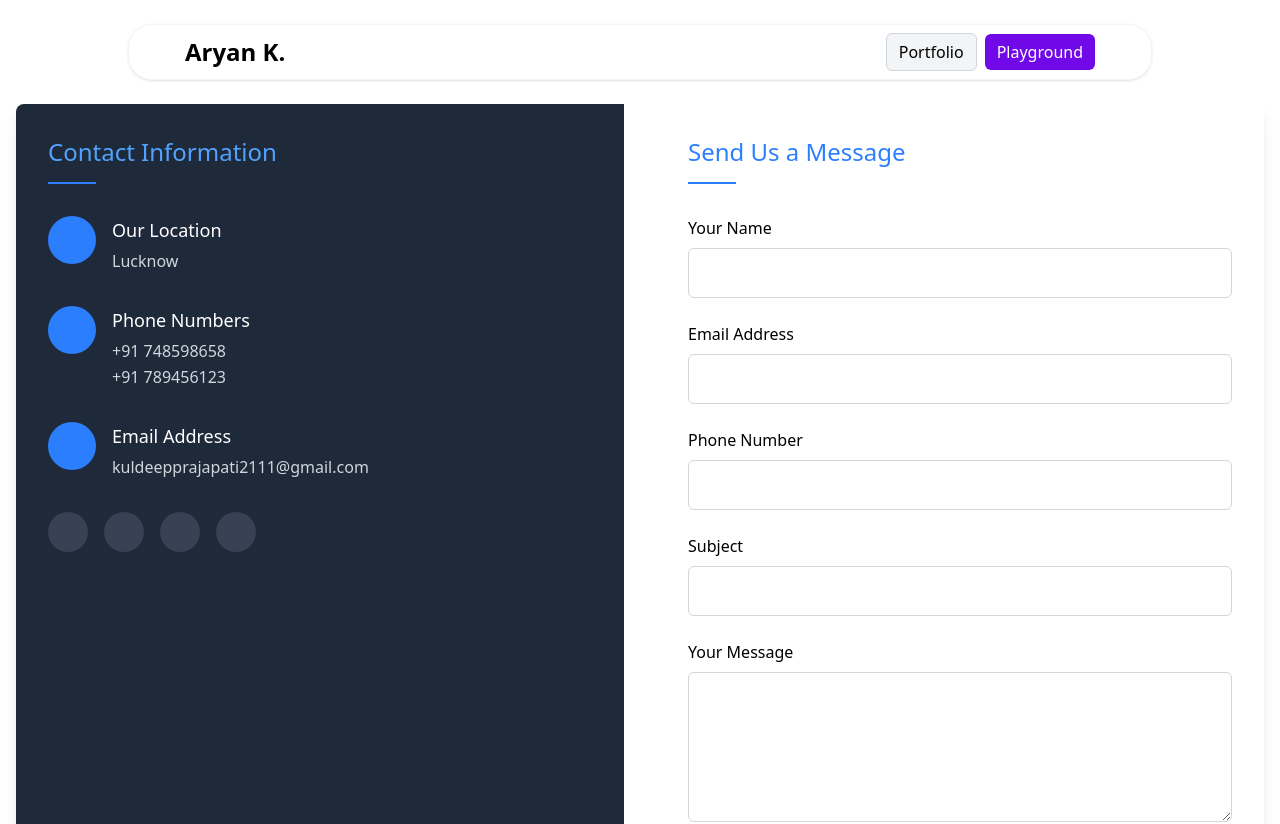
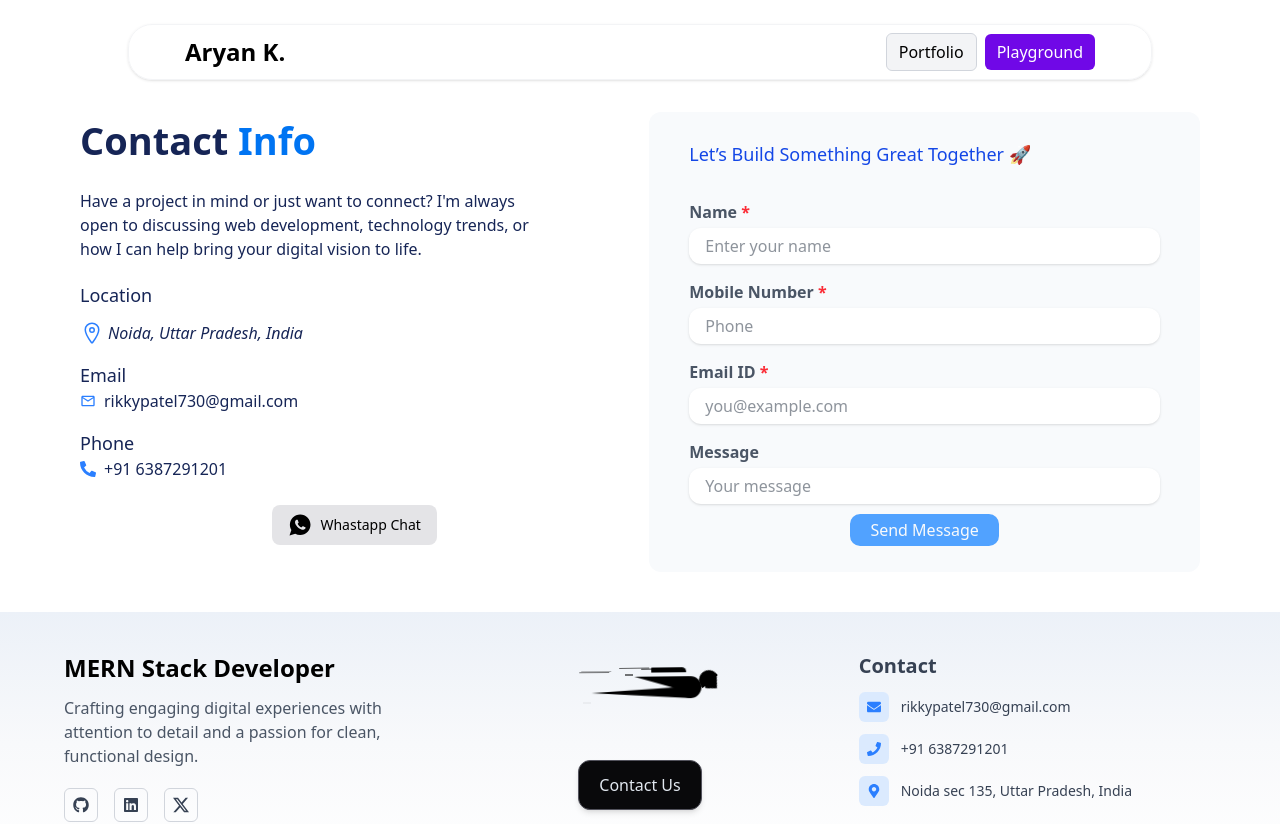
Before and after one commit to aryank730/Portfolio-s, a React (Vite) app: page /Contact in a window 1280 px wide. Shown: the top 824 px of the page. Built offline with nearby package versions, Linux system fonts and the light colour scheme; the HTML template or start-up script is replaced by a standard one.

Commit message:
contact page added

```diff
--- a/src/Component/Pages/Contact.jsx
+++ b/src/Component/Pages/Contact.jsx
@@ -1,123 +1,235 @@
-import React from 'react';
+import React, { useState } from 'react';
+import { IoLocationOutline } from "react-icons/io5";
+import { MdOutlineEmail } from "react-icons/md";
+import { FaPhoneAlt } from "react-icons/fa";
+import { useNavigate } from 'react-router-dom';
+import { IoLogoWhatsapp } from "react-icons/io";
 
 const Contact = () => {
+  const navigate = useNavigate();
+
+  const [formData, setFormData] = useState({
+    name: '',
+    tel: '',
+    email: '',
+    message: ''
+  });
+
+  const [showPopup, setShowPopup] = useState(false);
+
+  // ✅ Replace this with your actual Google Form "formResponse" URL
+  const GOOGLE_FORM_ACTION_URL = 'https://docs.google.com/forms/u/0/d/e/YOUR_FORM_ID/formResponse';
+
+  // ✅ Replace entry.xxxxxx with your actual Google Form field entry IDs
+  const ENTRY_IDS = {
+    name: "entry.1111111111",
+    tel: "entry.2222222222",
+    email: "entry.3333333333",
+    message: "entry.4444444444"
+  };
+
+  const handleChange = (e) => {
+    const { name, value } = e.target;
+    setFormData((prev) => ({
+      ...prev,
+      [name]: value
+    }));
+  };
+
+  const handleSubmit = async (e) => {
+    e.preventDefault();
+
+    // Create FormData object
+    const formBody = new FormData();
+    formBody.append(ENTRY_IDS.name, formData.name);
+    formBody.append(ENTRY_IDS.tel, formData.tel);
+    formBody.append(ENTRY_IDS.email, formData.email);
+    formBody.append(ENTRY_IDS.message, formData.message);
+
+    try {
+      // Submit silently to Google Form
+      await fetch(GOOGLE_FORM_ACTION_URL, {
+        method: "POST",
+        mode: "no-cors",
+        body: formBody,
+      });
+
+      // Show success popup
+      setShowPopup(true);
+
+      // Reset form
+      setFormData({
+        name: '',
+        tel: '',
+        email: '',
+        message: ''
+      });
+    } catch (error) {
+      alert("Something went wrong. Please try again.");
+      console.error(error);
+    }
+  };
+
+  const handleContinue = () => {
+    setShowPopup(false);
+    navigate("/Aplayground/BMIcalc");
+  };
+
   return (
     <>
+      <section className="lg:flex lg:gap-5 py-10 lg:px-20 md:px-10 px-5 mt-12 md:mt-18 text-blue-950">
+        {/* Contact Info */}
+        <div className="lg:w-1/2 lg:pb-0 pb-10">
+          <h2 className="text-[38px] font-bold mb-5">
+            Contact <span className="text-[#0074F2]">Info</span>
+          </h2>
+          <p className="pb-5 lg:pr-20">
+            Have a project in mind or just want to connect? I'm always open to discussing web development, technology trends, or how I can help bring your digital vision to life.
+          </p>
 
-      <section className="contact-section mt-18">
-        <div className="container mx-auto px-4 py-8">
-          <div className="grid md:grid-cols-2 gap-8 bg-white rounded-lg shadow-lg overflow-hidden">
-
-            {/* Contact Info */}
-            <div className="p-8 bg-gray-800 text-white">
-              <h2 className="text-2xl text-blue-400 mb-8 relative pb-4">
-                Contact Information
-                <span className="absolute bottom-0 left-0 w-12 h-0.5 bg-blue-500"></span>
-              </h2>
-
-              {/* Location */}
-              <div className="flex items-start gap-4 mb-8">
-                <div className="w-12 h-12 bg-blue-500 flex items-center justify-center rounded-full text-xl">
-                  <i className="fas fa-map-marker-alt"></i>
+          <div className="space-y-4">
+            <div>
+              <h4 className="text-lg font-normal">Location</h4>
+              <address className="flex items-start gap-1 pt-3">
+                <IoLocationOutline className="text-blue-500 text-2xl" />
+                <span>Noida, Uttar Pradesh, India</span>
+              </address>
             </div>
             <div>
-                  <h3 className="text-lg mb-1">Our Location</h3>
-                  <p className="text-gray-300 leading-relaxed">Lucknow</p>
-                </div>
-              </div>
-
-              {/* Phone Numbers */}
-              <div className="flex items-start gap-4 mb-8">
-                <div className="w-12 h-12 bg-blue-500 flex items-center justify-center rounded-full text-xl">
-                  <i className="fas fa-phone-alt"></i>
+              <h4 className="text-lg font-medium mt-4">Email</h4>
+              <p className="flex items-center gap-2 hover:underline">
+                <MdOutlineEmail className="text-blue-500" />
+                rikkypatel730@gmail.com
+              </p>
             </div>
             <div>
-                  <h3 className="text-lg mb-1">Phone Numbers</h3>
-                  <p className="text-gray-300 leading-relaxed">
-                    <a href="tel:+978589658" className="hover:text-blue-400">+91 748598658</a><br />
-                    <a href="tel:+748596255" className="hover:text-blue-400">+91 789456123</a>
+              <h4 className="text-lg font-medium mt-4">Phone</h4>
+              <p className="flex items-center gap-2">
+                <FaPhoneAlt className="text-blue-500" />
+                +91 6387291201
               </p>
             </div>
           </div>
+          {/* whasapp button */}
 
-              {/* Email */}
-              <div className="flex items-start gap-4 mb-8">
-                <div className="w-12 h-12 bg-blue-500 flex items-center justify-center rounded-full text-xl">
-                  <i className="fas fa-envelope"></i>
-                </div>
-                <div>
-                  <h3 className="text-lg mb-1">Email Address</h3>
-                  <p className="text-gray-300 leading-relaxed">
-                    <a href="mailto:kuldeepprajapati2111@gmail.com" className="hover:text-blue-400">
-                      kuldeepprajapati2111@gmail.com
+          <a
+            href="https://wa.me/916387291201?text=Hi%20Aryan%2C%20I%20visited%20your%20portfolio%20and%20would%20like%20to%20connect!"
+            target="_blank"
+            rel="noopener noreferrer"
+          >
+            <button class="cursor-pointer text-black flex gap-2 items-center bg-zinc-200 mt-6 m-auto px-4 py-2 rounded-lg font-medium text-sm hover:bg-zinc-300 transition-all ease-in duration-200"
+            >
+              <IoLogoWhatsapp size={24} />
+              Whastapp Chat
+            </button>
           </a>
-                  </p>
-                </div>
-              </div>
 
-              {/* Social Links */}
-              <div className="flex gap-4 mt-8">
-                <a href="#" className="w-10 h-10 bg-gray-700 flex items-center justify-center rounded-full text-white transition duration-300 hover:bg-blue-500 transform hover:-translate-y-1">
-                  <i className="fab fa-facebook-f"></i>
-                </a>
-                <a href="#" className="w-10 h-10 bg-gray-700 flex items-center justify-center rounded-full text-white transition duration-300 hover:bg-pink-500 transform hover:-translate-y-1">
-                  <i className="fab fa-instagram"></i>
-                </a>
-                <a href="#" className="w-10 h-10 bg-gray-700 flex items-center justify-center rounded-full text-white transition duration-300 hover:bg-blue-400 transform hover:-translate-y-1">
-                  <i className="fab fa-twitter"></i>
-                </a>
-                <a href="#" className="w-10 h-10 bg-gray-700 flex items-center justify-center rounded-full text-white transition duration-300 hover:bg-blue-700 transform hover:-translate-y-1">
-                  <i className="fab fa-linkedin-in"></i>
-                </a>
-              </div>
+
         </div>
 
         {/* Contact Form */}
-            <div className="p-8">
-              <h2 className="text-2xl text-blue-500 mb-8 relative pb-4">
-                Send Us a Message
-                <span className="absolute bottom-0 left-0 w-12 h-0.5 bg-blue-500"></span>
+        <div className="lg:w-1/2 flex flex-col text-blue-950 py-6 rounded-xl pt-16 lg:px-10 md:px-16 px-5 bg-slate-50 lg:pt-7">
+          <h2 className="text-lg font-medium text-blue-700 mb-4">
+            Let’s Build Something Great Together 🚀
           </h2>
-              <form className="space-y-6">
+
+          <form className="space-y-2 w-full" onSubmit={handleSubmit}>
             {/* Name */}
             <div>
-                  <label htmlFor="name" className="block mb-2 font-medium">Your Name</label>
-                  <input type="text" id="name" className="w-full p-3 border border-gray-300 rounded-md focus:outline-none focus:ring-2 focus:ring-blue-300 transition" required />
+              <label htmlFor="name" className="block text-gray-600 font-semibold mb-1 mt-4">
+                Name <span className="text-red-500">*</span>
+              </label>
+              <input
+                type="text"
+                id="name"
+                name="name"
+                value={formData.name}
+                onChange={handleChange}
+                placeholder="Enter your name"
+                required
+                className="w-full border-gray-600 bg-white rounded-xl px-4 py-1.5 text-gray-800 shadow-sm focus:outline-none"
+              />
+            </div>
+
+            {/* Phone */}
+            <div>
+              <label htmlFor="tel" className="block text-gray-600 font-semibold mb-1 mt-4">
+                Mobile Number <span className="text-red-500">*</span>
+              </label>
+              <input
+                type="tel"
+                id="tel"
+                name="tel"
+                value={formData.tel}
+                onChange={handleChange}
+                placeholder="Phone"
+                required
+                className="w-full border-gray-600 bg-white rounded-xl px-4 py-1.5 text-gray-800 shadow-sm focus:outline-none"
+              />
             </div>
 
             {/* Email */}
             <div>
-                  <label htmlFor="email" className="block mb-2 font-medium">Email Address</label>
-                  <input type="email" id="email" className="w-full p-3 border border-gray-300 rounded-md focus:outline-none focus:ring-2 focus:ring-blue-300 transition" required />
-                </div>
-
-                {/* Phone */}
-                <div>
-                  <label htmlFor="phone" className="block mb-2 font-medium">Phone Number</label>
-                  <input type="tel" id="phone" className="w-full p-3 border border-gray-300 rounded-md focus:outline-none focus:ring-2 focus:ring-blue-300 transition" />
-                </div>
-
-                {/* Subject */}
-                <div>
-                  <label htmlFor="subject" className="block mb-2 font-medium">Subject</label>
-                  <input type="text" id="subject" className="w-full p-3 border border-gray-300 rounded-md focus:outline-none focus:ring-2 focus:ring-blue-300 transition" />
+              <label htmlFor="email" className="block text-gray-600 font-semibold mb-1 mt-4">
+                Email ID <span className="text-red-500">*</span>
+              </label>
+              <input
+                type="email"
+                id="email"
+                name="email"
+                value={formData.email}
+                onChange={handleChange}
+                placeholder="you@example.com"
+                required
+                className="w-full border-gray-600 bg-white rounded-xl px-4 py-1.5 text-gray-800 shadow-sm focus:outline-none"
+              />
             </div>
 
             {/* Message */}
             <div>
-                  <label htmlFor="message" className="block mb-2 font-medium">Your Message</label>
-                  <textarea id="message" className="w-full p-3 border border-gray-300 rounded-md min-h-[150px] resize-y focus:outline-none focus:ring-2 focus:ring-blue-300 transition" required></textarea>
+              <label htmlFor="message" className="block text-gray-600 font-semibold mb-1 mt-4">
+                Message
+              </label>
+              <input
+                type="text"
+                id="message"
+                name="message"
+                value={formData.message}
+                onChange={handleChange}
+                placeholder="Your message"
+                required
+                className="w-full border-gray-600 bg-white rounded-xl px-4 py-1.5 text-gray-800 shadow-sm focus:outline-none"
+              />
             </div>
 
             {/* Submit Button */}
-                <button type="submit" className="flex items-center gap-2 bg-gradient-to-br from-blue-500 to-blue-400 text-white font-semibold py-3 px-6 rounded-full hover:scale-105 hover:shadow-lg transition duration-300">
-                  <i className="fas fa-paper-plane"></i> Send Message
+            <div className="flex justify-center">
+              <button
+                type="submit"
+                className="py-1 px-5 rounded-xl hover:text-blue-400 hover:border-blue-400 border-2 hover:bg-gray-50 cursor-pointer bg-blue-400 text-gray-50"
+              >
+                Send Message
               </button>
+            </div>
           </form>
         </div>
+      </section>
+
+      {/* ✅ Popup */}
+      {showPopup && (
+        <div className="fixed inset-0 bg-black/50 flex items-center justify-center z-50">
+          <div className="bg-white rounded-xl p-6 w-[300px] text-center shadow-lg">
+            <h2 className="text-green-600 text-xl font-semibold mb-2">Submitted Successfully ✅</h2>
+            <p className="text-gray-700 mb-4">Thank you for contacting me. I’ll get back to you shortly.</p>
+            <button
+              onClick={handleContinue}
+              className="bg-blue-500 text-white px-4 py-1.5 rounded hover:bg-blue-600 transition"
+            >
+              Continue
+            </button>
           </div>
         </div>
-      </section>
+      )}
     </>
   );
 };
```
Lines whose indentation alone changed are shown as unchanged.
